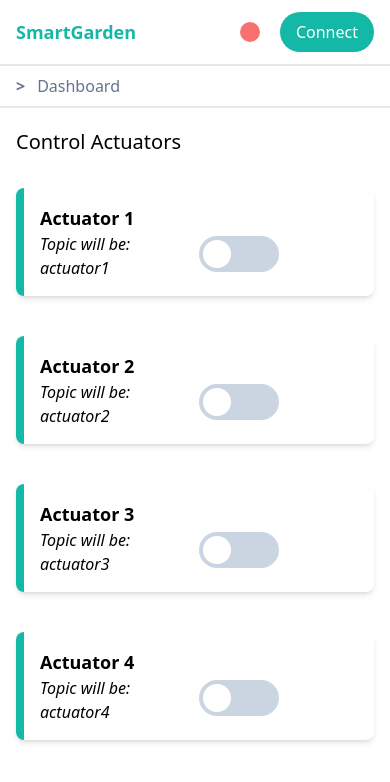
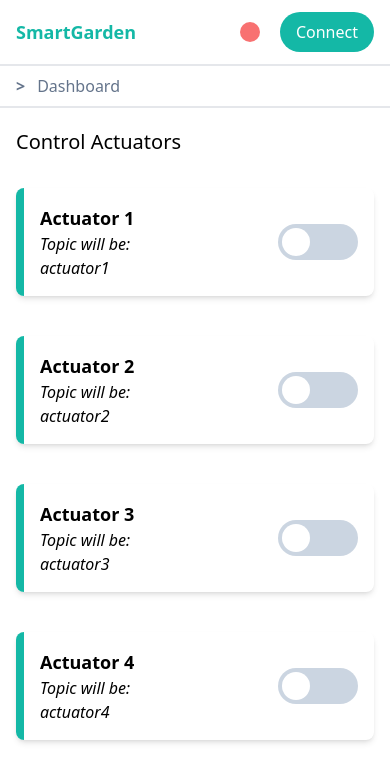
Before and after one commit to tubagusdylan/smart-garden-app, a React (Vite) app: page /control in a window 390 px wide. Shown: the top 782 px of the page. Built offline with nearby package versions, Linux system fonts and the light colour scheme.

Commit message:
styling switch button actuator

```diff
--- a/src/components/ActuatorCard.jsx
+++ b/src/components/ActuatorCard.jsx
@@ -1,7 +1,5 @@
 /* eslint-disable no-unused-vars */
 /* eslint-disable react/prop-types */
-
-import { useState } from "react";
 
 const ActuatorCard = (props) => {
   const { actuator, onActuatorChange } = props;
@@ -16,12 +14,14 @@ const ActuatorCard = (props) => {
           </span>
         </header>
         <div className="w-1/2 lg:w-full text-center lg:mt-3">
-          <input type="checkbox" className="invisible" id={actuator.name} onChange={() => onActuatorChange(actuator.id)} />
-          <label htmlFor={actuator.name}>
-            <div className="w-[80px] h-9 rounded-full bg-slate-300 flex items-center px-1 cursor-pointer">
-              <div className="w-7 h-7 bg-white rounded-full "></div>
-            </div>
-          </label>
+          <div className="flex justify-between lg:block">
+            <input type="checkbox" className="invisible" id={actuator.name} onChange={() => onActuatorChange(actuator.id)} />
+            <label htmlFor={actuator.name}>
+              <div className="w-[80px] h-9 rounded-full bg-slate-300 flex items-center px-1 cursor-pointer toggle transition duration-200 ease-in-out">
+                <div className="w-7 h-7 bg-white rounded-full toggle-circle transition duration-200 ease-in-out"></div>
+              </div>
+            </label>
+          </div>
         </div>
       </div>
     </div>
--- a/src/index.css
+++ b/src/index.css
@@ -9,3 +9,11 @@
 .active {
   @apply bg-teal-400 text-opacity-100;
 }
+
+input[type="checkbox"]:checked ~ label div.toggle {
+  @apply bg-teal-400;
+}
+
+input[type="checkbox"]:checked ~ label div.toggle-circle {
+  @apply translate-x-11;
+}
```
